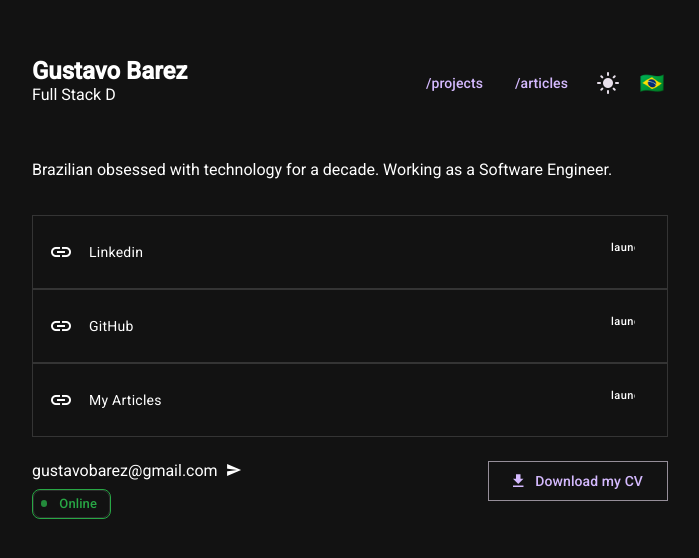
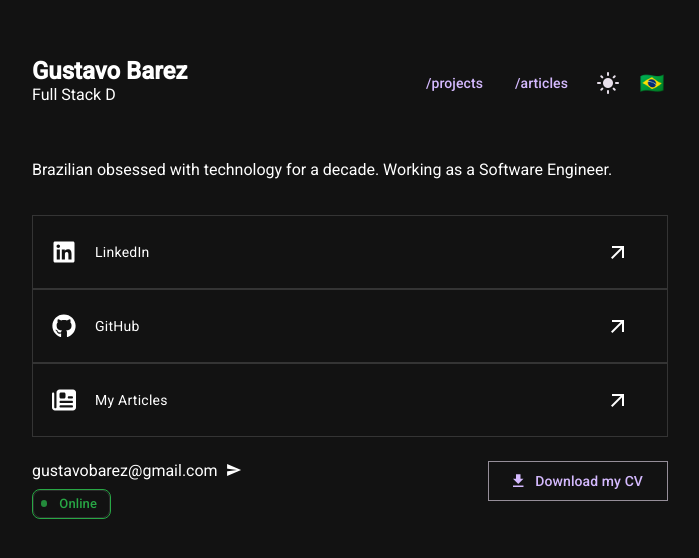
Before and after one commit to gustavobarez/links, an Angular app: page / in a window 1280 px wide. Shown: the part 110-668 px from the top of the page, without its empty margins (290-989 px from the left). Built offline with nearby package versions, Linux system fonts and the light colour scheme.

Commit message:
feat: add og icon to links and a better arrow icon

```diff
--- a/package.json
+++ b/package.json
@@ -28,6 +28,11 @@
     "@angular/material": "^20.1.4",
     "@angular/platform-browser": "^20.0.0",
     "@angular/router": "^20.0.0",
+    "@fortawesome/angular-fontawesome": "^3.0.0",
+    "@fortawesome/fontawesome-free": "^7.0.0",
+    "@fortawesome/fontawesome-svg-core": "^7.0.0",
+    "@fortawesome/free-brands-svg-icons": "^7.0.0",
+    "@fortawesome/free-solid-svg-icons": "^7.0.0",
     "rxjs": "~7.8.0",
     "tslib": "^2.3.0",
     "zone.js": "~0.15.0"
--- a/src/app/app.config.ts
+++ b/src/app/app.config.ts
@@ -1,5 +1,9 @@
-import { ApplicationConfig, provideBrowserGlobalErrorListeners, provideZoneChangeDetection } from '@angular/core';
+import { ApplicationConfig, provideBrowserGlobalErrorListeners, provideZoneChangeDetection, APP_INITIALIZER } from '@angular/core';
 import { provideRouter } from '@angular/router';
+
+import { FaIconLibrary } from '@fortawesome/angular-fontawesome';
+import { faGithub, faLinkedin } from '@fortawesome/free-brands-svg-icons';
+import { faNewspaper } from '@fortawesome/free-solid-svg-icons';
 
 import { routes } from './app.routes';
 
@@ -7,6 +11,15 @@ export const appConfig: ApplicationConfig = {
   providers: [
     provideBrowserGlobalErrorListeners(),
     provideZoneChangeDetection({ eventCoalescing: true }),
-    provideRouter(routes)
+    provideRouter(routes),
+
+    {
+      provide: APP_INITIALIZER,
+      useFactory: (library: FaIconLibrary) => () => {
+        library.addIcons(faGithub, faLinkedin, faNewspaper);
+      },
+      deps: [FaIconLibrary],
+      multi: true
+    }
   ]
 };
--- a/src/app/pages/home/home.html
+++ b/src/app/pages/home/home.html
@@ -17,37 +17,51 @@
       </button>
     </div>
   </header>
+
   <p class="bio">{{ content.bio }}</p>
+
   <mat-list class="links-list">
     <mat-list-item>
       <a
         matListItemLine
-        href="https://linkedin.com/gustavobarez"
+        href="https://www.linkedin.com/in/gustavo-barez/"
         target="_blank"
       >
-        <mat-icon matListItemIcon>link</mat-icon>
-        <span class="link-text">Linkedin</span>
+        <fa-icon matListItemIcon [icon]="['fab', 'linkedin']"></fa-icon>
+        <span class="link-text">LinkedIn</span>
         <span class="hover-text">{{ content.linkedinDetails }}</span>
       </a>
-      <mat-icon matListItemMeta>launch</mat-icon>
+      <span matListItemMeta class="arrow-icon-container">
+        <mat-icon class="default-icon">arrow_outward</mat-icon>
+        <mat-icon class="hover-icon">arrow_forward</mat-icon>
+      </span>
     </mat-list-item>
+
     <mat-list-item>
       <a matListItemLine href="https://github.com/gustavobarez" target="_blank">
-        <mat-icon matListItemIcon>link</mat-icon>
+        <fa-icon matListItemIcon [icon]="['fab', 'github']"></fa-icon>
         <span class="link-text">GitHub</span>
         <span class="hover-text">{{ content.githubDetails }}</span>
       </a>
-      <mat-icon matListItemMeta>launch</mat-icon>
+      <span matListItemMeta class="arrow-icon-container">
+        <mat-icon class="default-icon">arrow_outward</mat-icon>
+        <mat-icon class="hover-icon">arrow_forward</mat-icon>
+      </span>
     </mat-list-item>
+
     <mat-list-item>
       <a matListItemLine href="https://dev.to/gustavobarez" target="_blank">
-        <mat-icon matListItemIcon>link</mat-icon>
+        <fa-icon matListItemIcon [icon]="['fas', 'newspaper']"></fa-icon>
         <span class="link-text">My Articles</span>
         <span class="hover-text">{{ content.articlesDetails }}</span>
       </a>
-      <mat-icon matListItemMeta>launch</mat-icon>
+      <span matListItemMeta class="arrow-icon-container">
+        <mat-icon class="default-icon">arrow_outward</mat-icon>
+        <mat-icon class="hover-icon">arrow_forward</mat-icon>
+      </span>
     </mat-list-item>
   </mat-list>
+
   <footer class="contact-footer">
     <div class="contact-info">
       <a class="email" href="mailto:gustavobarez@gmail.com">
--- a/src/app/pages/home/home.scss
+++ b/src/app/pages/home/home.scss
@@ -64,6 +64,7 @@
 }
 .links-list {
   width: 100%;
+
   ::ng-deep .mat-mdc-list-item {
     border: 1px solid #6666;
     height: auto;
@@ -71,16 +72,54 @@
     transition: background-color 0.3s ease-in-out;
     cursor: pointer;
   }
+
+  .arrow-icon-container {
+    position: relative;
+    width: 24px;
+    height: 24px;
+  }
+
+  .arrow-icon-container .mat-icon {
+    position: absolute;
+    top: 0;
+    left: 0;
+    transition: opacity 0.25s ease-in-out, transform 0.25s ease-in-out;
+  }
+
+  .default-icon {
+    opacity: 1;
+    transform: translateX(-5px) scale(1);
+  }
+
+  .hover-icon {
+    opacity: 0;
+    transform: translateX(-5px) scale(0.7);
+  }
+
+  @media (hover: hover) and (pointer: fine) {
     ::ng-deep .mat-mdc-list-item:hover {
       background-color: rgb(255, 8, 8) !important;
       @media (prefers-color-scheme: dark) {
         background-color: rgba(255, 255, 255, 0.05) !important;
       }
-  }
-  ::ng-deep .mat-mdc-list-item:hover .hover-text {
+
+      .hover-text {
         opacity: 1;
         transform: translateX(0);
       }
+
+      .default-icon {
+        opacity: 0;
+        transform: translateX(0) scale(0.7);
+      }
+
+      .hover-icon {
+        opacity: 1;
+        transform: translateX(0) scale(1);
+      }
+    }
+  }
+
   a {
     display: flex;
     align-items: center;
@@ -89,18 +128,24 @@
     width: 100%;
     gap: 0;
   }
+
   .hover-text {
-    color: var(--mat-sys-color-primary);
+    color: #888;
     font-weight: 500;
     opacity: 0;
     white-space: nowrap;
-    transition: opacity 0.3s ease;
+    transition: opacity 0.3s ease, transform 0.3s ease;
     transform: translateX(-20px);
-    transition: all 0.3s ease;
+
+    @media (max-width: 768px) {
+      display: none;
     }
+  }
+
   span {
     margin-left: 1rem;
   }
+
   .mat-mdc-list-item-meta {
     color: var(--mat-sys-color-on-surface-variant);
   }
--- a/src/app/pages/home/home.ts
+++ b/src/app/pages/home/home.ts
@@ -6,6 +6,7 @@ import { MatIconModule } from '@angular/material/icon';
 import { MatListModule } from '@angular/material/list';
 import { RouterLink } from '@angular/router';
 import { Theme } from '../../services/theme';
+import { FontAwesomeModule } from '@fortawesome/angular-fontawesome';
 
 @Component({
   selector: 'app-home',
@@ -17,6 +18,7 @@ import { Theme } from '../../services/theme';
     MatIconModule,
     MatListModule,
     MatChipsModule,
+    FontAwesomeModule,
   ],
   templateUrl: './home.html',
   styleUrl: './home.scss',
```
Also changed, not shown: src/app/app.scss (line endings or trailing spaces), 1 other file (tests, documents, lock files or other folders). Lines whose indentation alone changed are shown as unchanged.
